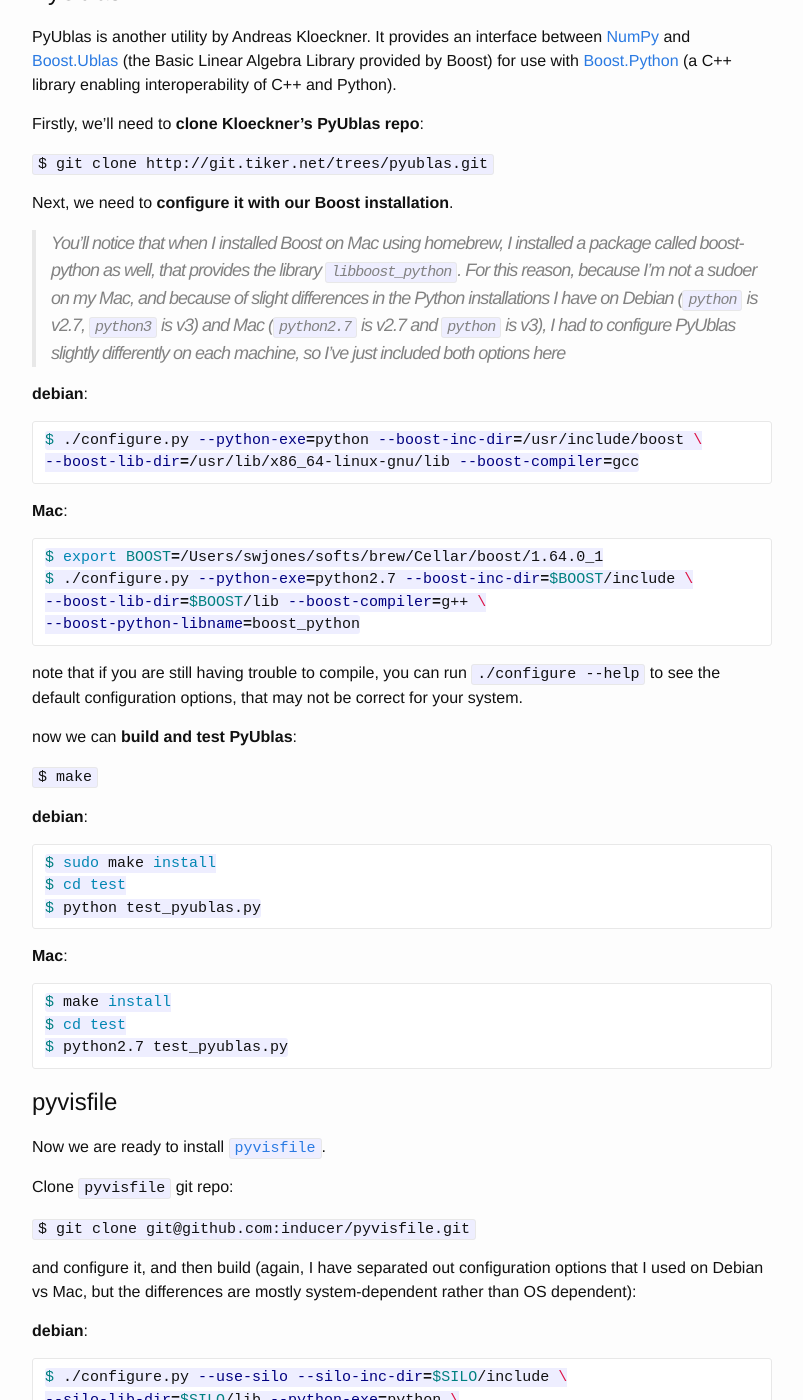
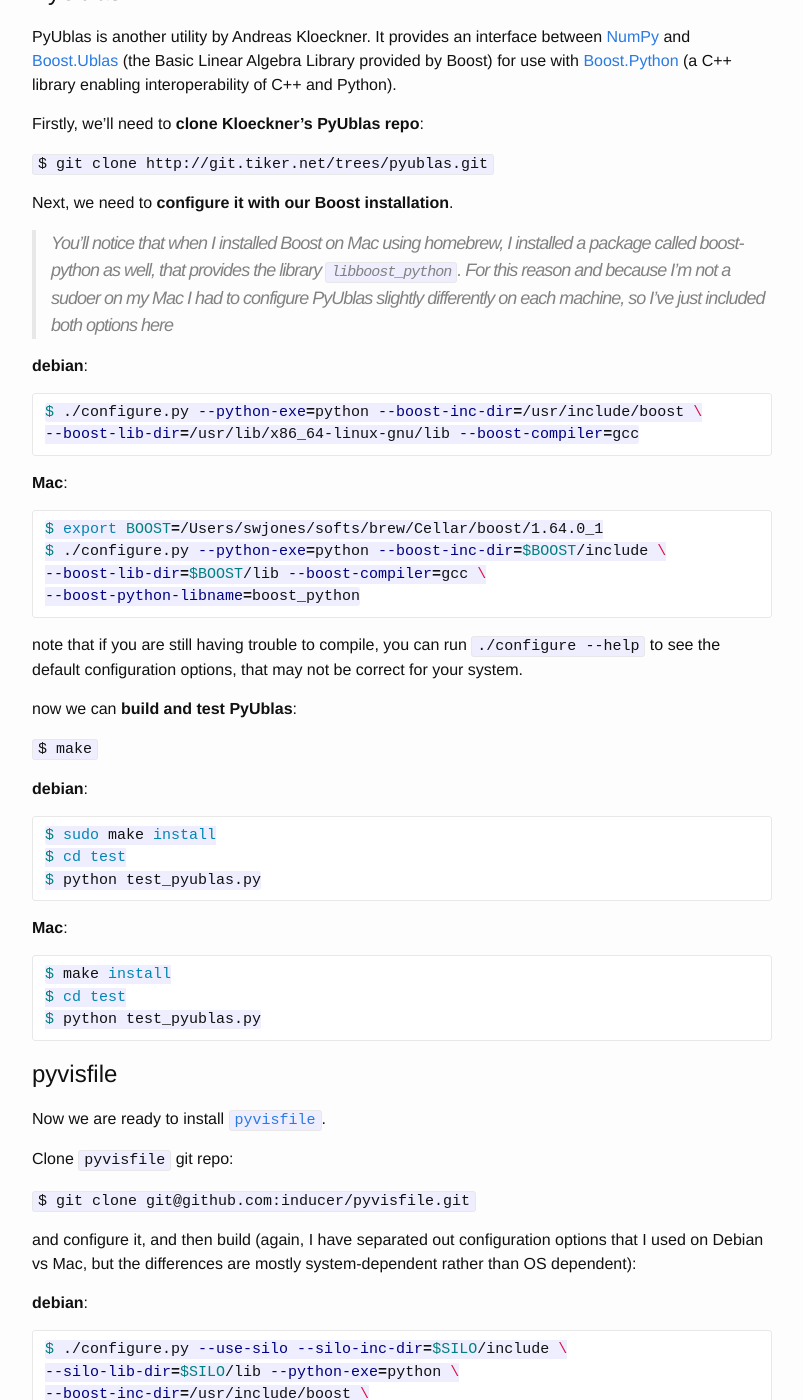
Before and after one commit to swjones/swjones.github.io, a Jekyll site: the page built from resources/pyvisfile.md, in a window 1280 px wide and 1400 px high, scrolled down 1476 px. Shown: the whole window, without its empty margins (238-1041 px from the left). Built offline with Jekyll 4.4.1, drawn with Linux system fonts in a browser that asks for light colours; our own code applies the rules of GitHub Pages for plain Markdown files.

Commit message:
pyver confusion

```diff
--- a/resources/pyvisfile.md
+++ b/resources/pyvisfile.md
@@ -95,11 +95,9 @@
 
 >You'll notice that when I installed Boost on Mac using homebrew, I installed a
 package called boost-python as well, that provides the library
-`libboost_python`. For this reason, because I'm not a sudoer on my Mac, and
-because of slight differences in the Python installations I have on Debian
-(`python` is v2.7, `python3` is v3) and Mac (`python2.7` is v2.7 and `python`
-is v3), I had to configure PyUblas slightly differently on each machine, so
-I've just included both options here
+`libboost_python`. For this reason and because I'm not a sudoer on my Mac
+I had to configure PyUblas slightly differently on each machine, so I've just
+included both options here
 >
 
 __debian__:
@@ -113,8 +111,8 @@
 
 ~~~bash
 $ export BOOST=/Users/swjones/softs/brew/Cellar/boost/1.64.0_1
-$ ./configure.py --python-exe=python2.7 --boost-inc-dir=$BOOST/include \
---boost-lib-dir=$BOOST/lib --boost-compiler=g++ \
+$ ./configure.py --python-exe=python --boost-inc-dir=$BOOST/include \
+--boost-lib-dir=$BOOST/lib --boost-compiler=gcc \
 --boost-python-libname=boost_python
 ~~~
 
@@ -139,7 +137,7 @@
 ~~~bash
 $ make install
 $ cd test
-$ python2.7 test_pyublas.py
+$ python test_pyublas.py
 ~~~
 
 ## pyvisfile
@@ -170,7 +168,7 @@
 ~~~bash
 $ export BOOST=/Users/swjones/softs/brew/Cellar/boost/1.64.0_1
 $ ./configure.py --use-silo --silo-inc-dir=$SILO/include \
---silo-lib-dir=$SILO/lib --python-exe=python2.7 \
+--silo-lib-dir=$SILO/lib --python-exe=python \
 --boost-inc-dir=$BOOST/include \
 --boost-lib-dir=$BOOST/lib --boost-compiler=gcc \
 --boost-python-libname=boost_python
```
